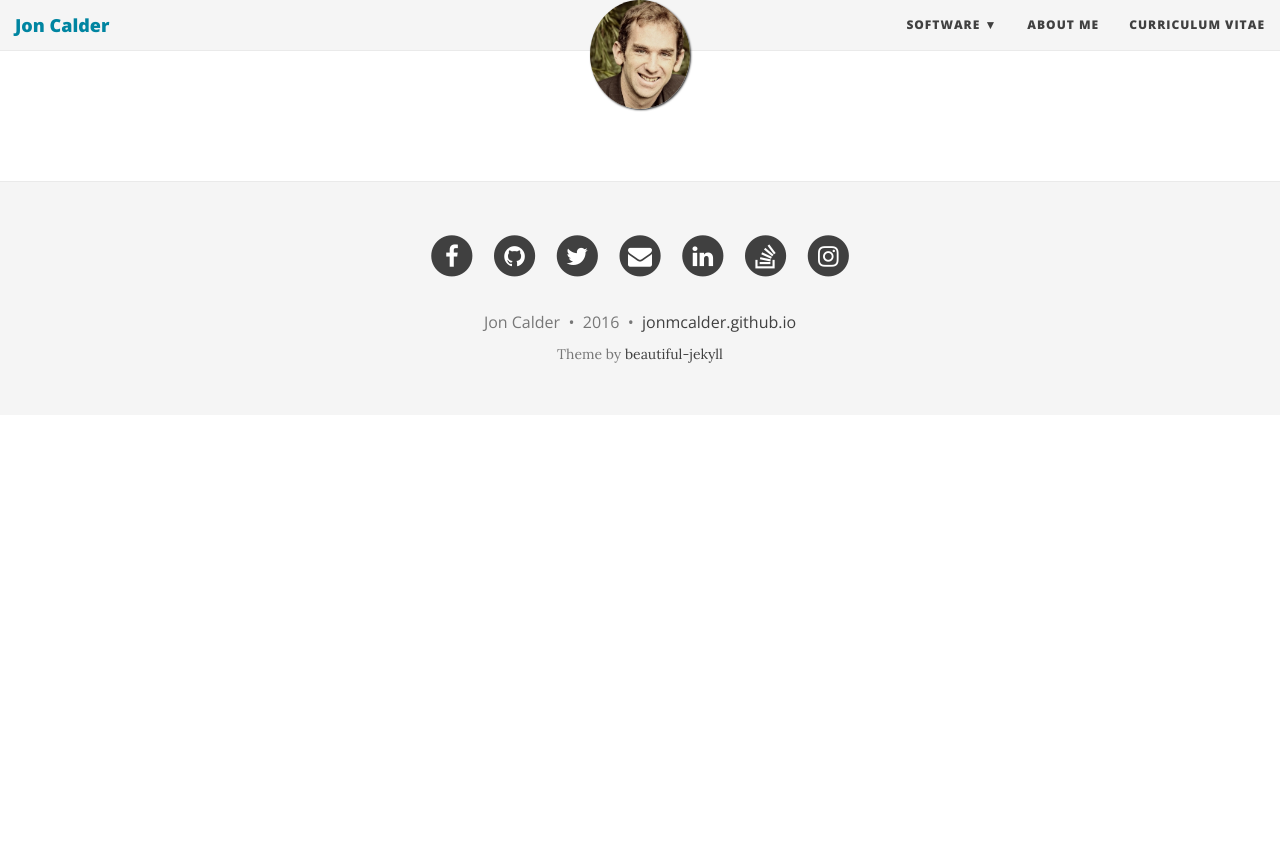
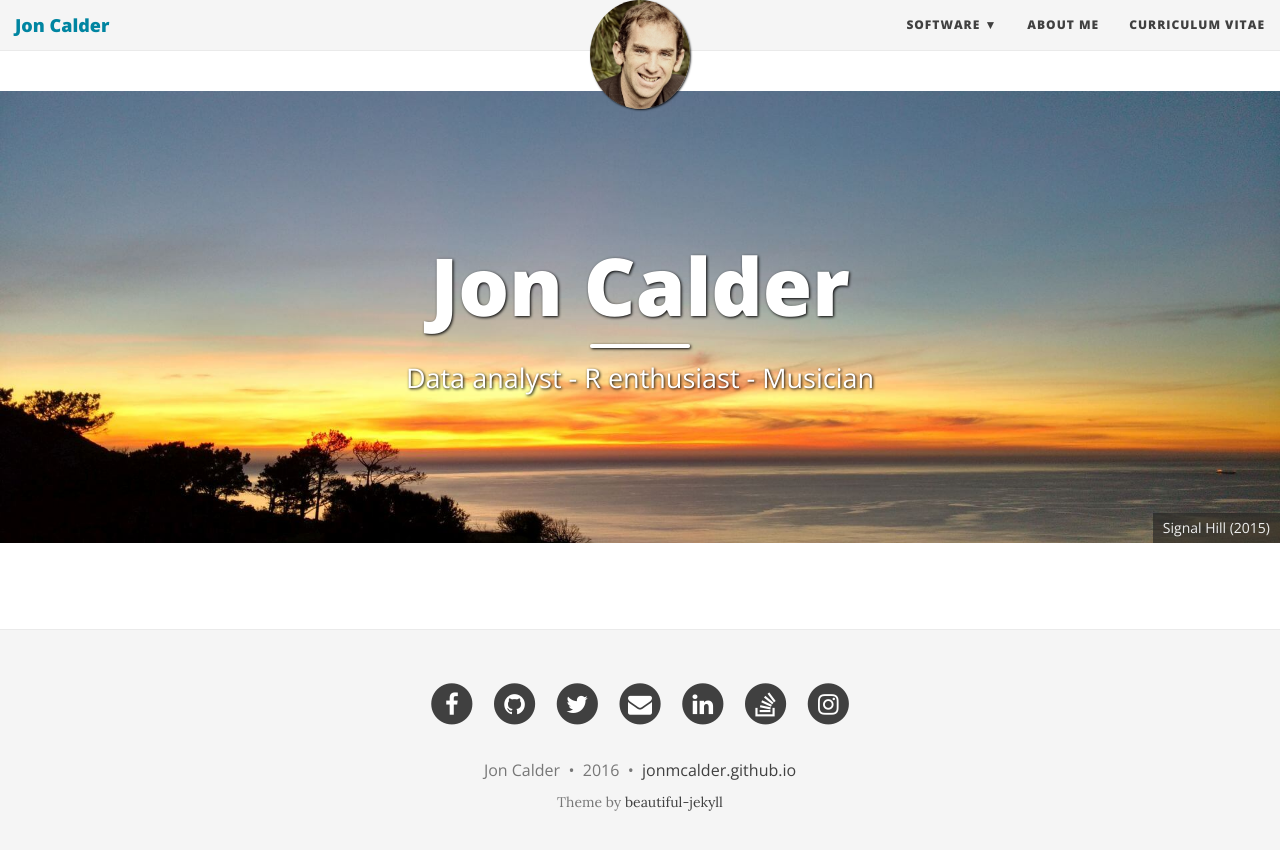
Before and after one commit to jonmcalder/jonmcalder.github.io, a Jekyll site: the page built from index.html, in a window 1280 px wide. Shown: the top 850 px of the page. Built offline with Jekyll 4.4.1, drawn with Linux system fonts in a browser that asks for light colours; nearby versions of some CDN libraries; the list of posts is cut into pages by our own code.

Commit message:
Update index.html
Update home page with title, subtitle & meta data and include photo

```diff
--- a/index.html
+++ b/index.html
@@ -1,7 +1,11 @@
 ---
 layout: page
-title:
-subtitle:
+title: Jon Calder
+subtitle: Data analyst - R enthusiast - Musician
+meta-title: "Jon Calder"
+meta-description: "Data analyst with an MSc in Operations Research."
+bigimg:
+  - "/img/big-imgs/Signal_Hill_Sunset.jpg" : "Signal Hill (2015)"
 ---
 
 <div class="posts-list">
```
